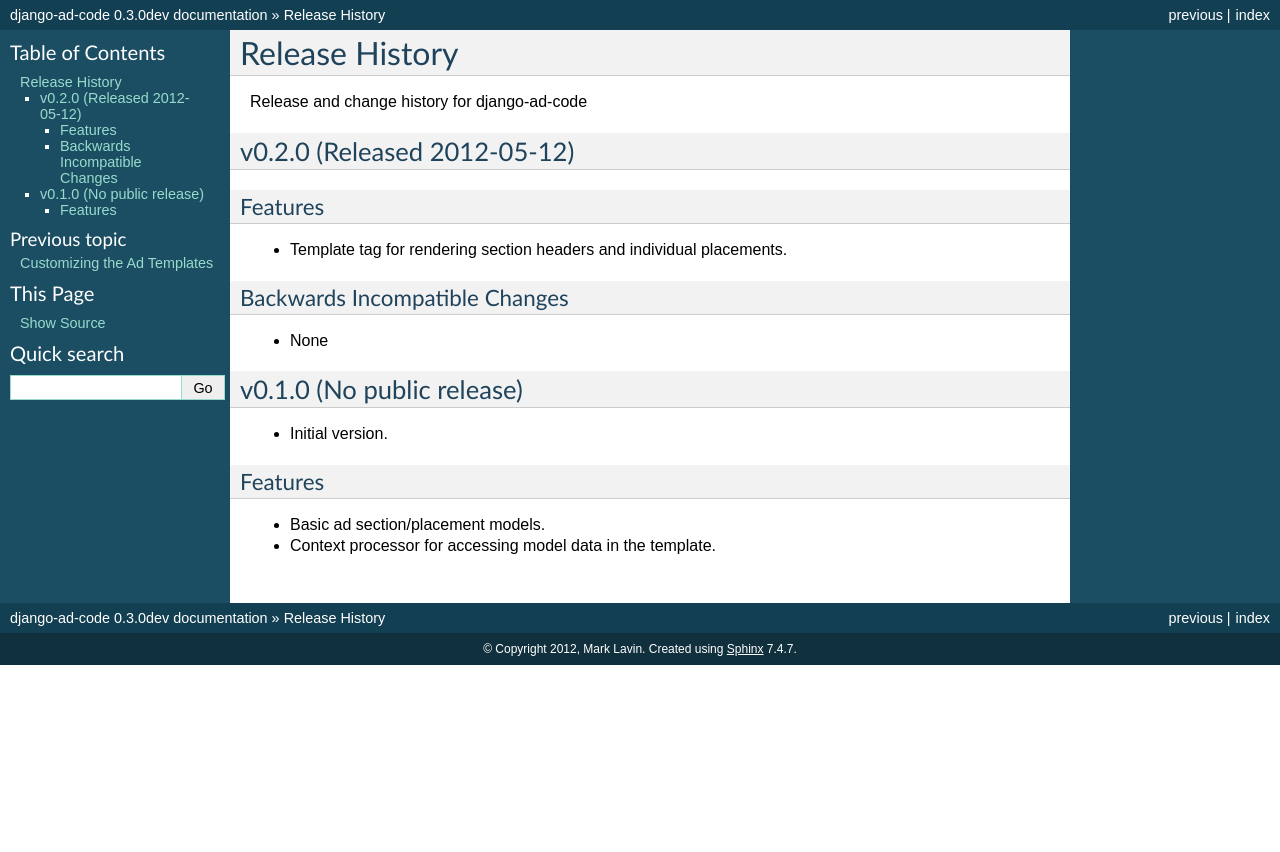
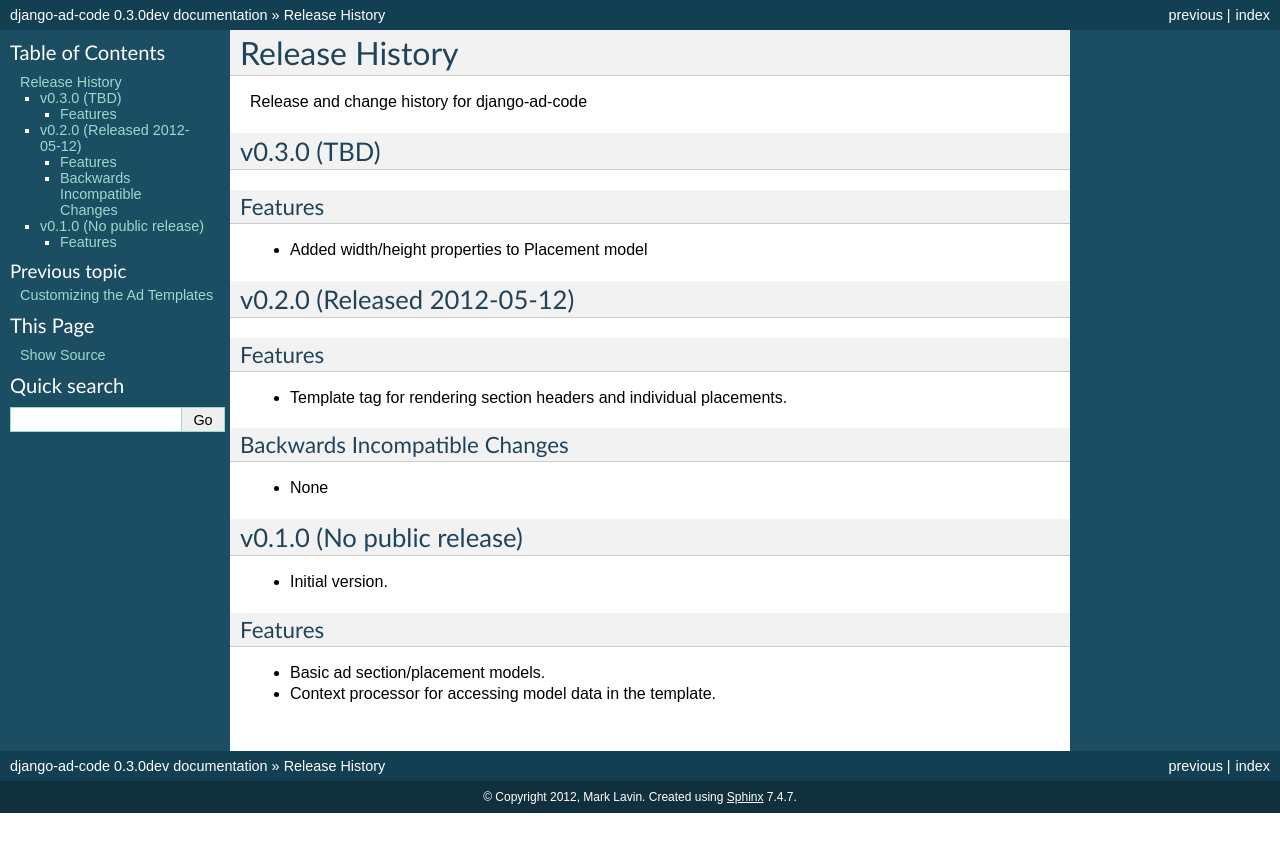
Before and after one commit to mlavin/django-ad-code, a Sphinx documentation site: the page built from docs/releases.rst, in a window 1280 px wide. Shown: the top 852 px of the page. Built offline with Sphinx 7.4.7, drawn with Linux system fonts in a browser that asks for light colours.

Commit message:
Added height/width properties on Placement to make them easier to access. Fixes #6.

```diff
--- a/docs/releases.rst
+++ b/docs/releases.rst
@@ -2,6 +2,14 @@
 ====================================
 
 Release and change history for django-ad-code
+
+v0.3.0 (TBD)
+------------------------------------
+
+Features
+_________________
+
+- Added width/height properties to Placement model
 
 
 v0.2.0 (Released 2012-05-12)
```
Also changed, not shown: 1 other file.
